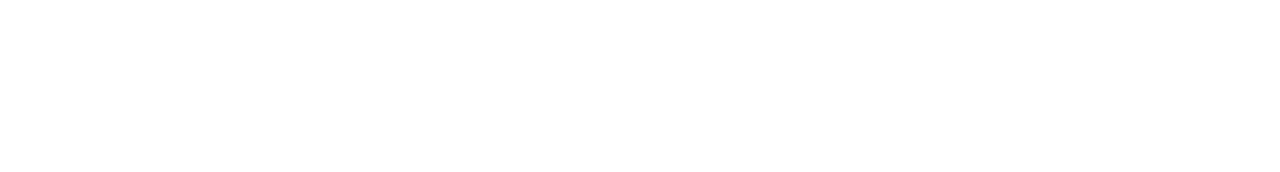
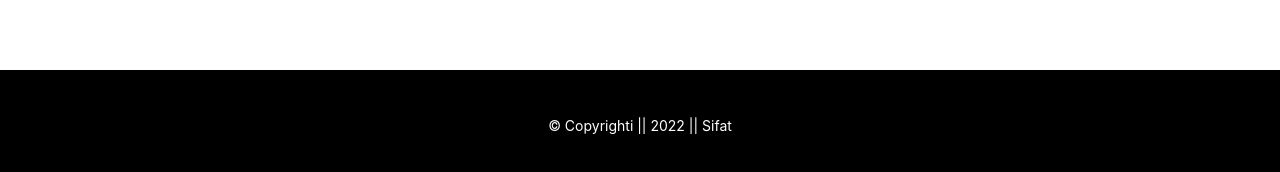
Before and after one commit to sadikulislamsifat/e-school-react-, a React (Create React App) app: page / in a window 1280 px wide. Shown: the part 618-790 px from the top of the page. Built offline with nearby package versions, Linux system fonts and the light colour scheme; no server answers.

Commit message:
footer added

```diff
--- /dev/null
+++ b/src/components/Footer/Footer.css
@@ -0,0 +1,11 @@
+.footer{
+    width: 100%;
+    height: 14vh;
+    background: #000;
+    color: #FFF;
+    position: absolute;
+    bottom: 0;
+    display: flex;
+    justify-content: center;
+    align-items: center;
+}
--- /dev/null
+++ b/src/components/Footer/Footer.js
@@ -0,0 +1,12 @@
+import React from 'react';
+import './Footer.css'
+
+const Footer = () => {
+    return (
+        <div className='footer'>
+            <p>&copy; Copyrighti || 2022 || Sifat</p>
+        </div>
+    );
+};
+
+export default Footer;
--- a/src/components/Main/Main.js
+++ b/src/components/Main/Main.js
@@ -1,5 +1,6 @@
 import React from 'react';
 import { Outlet } from 'react-router-dom';
+import Footer from '../Footer/Footer';
 import Navbar from '../Navbar/Navbar';
 
 const Main = () => {
@@ -7,6 +8,7 @@
         <div>
             <Navbar />
            <Outlet></Outlet>
+           <Footer></Footer>
         </div>
     );
 };
```
